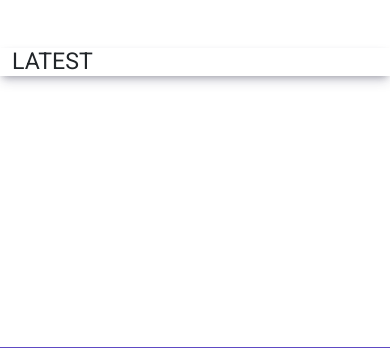
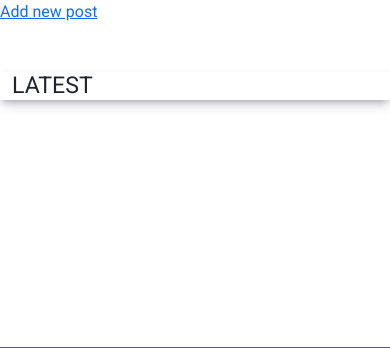
Before and after one commit to bpstephanie/wawa-land, a Django app: page /blog/ in a window 390 px wide. Shown: the part 71-419 px from the top of the page. Run offline with Django 4.2, Linux system fonts and the light colour scheme; data that the repository does not hold is empty; some libraries are stand-ins or nearby versions; some web fonts are replaced.

Commit message:
Add postform

```diff
--- a/blog/urls.py
+++ b/blog/urls.py
@@ -9,6 +9,6 @@ urlpatterns = [
           views.comment_edit, name='comment_edit'),
      path('blog/<slug:slug>/delete_comment/<int:comment_id>',
          views.comment_delete, name='comment_delete'),
-     #path('like/<slug:slug>', views.LikePost.as_view(), name='post_like'),
+     path('add_post/', views.add_post, name='add_post'),
 
 ]
--- a/blog/views.py
+++ b/blog/views.py
@@ -1,10 +1,12 @@
 from django.shortcuts import render, get_object_or_404, reverse
+from django.urls import reverse_lazy
 from django.views import generic
-from django.views.generic import TemplateView, ListView, View
+from django.views.generic import TemplateView, ListView, View, CreateView
 from django.contrib import messages
 from django.http import HttpResponseRedirect
+from slugify import slugify
 from .models import Post, Comment
-from .forms import CommentForm
+from .forms import CommentForm, PostForm
 
 # Create your views here.
 class Home(TemplateView):
@@ -115,20 +117,37 @@ def comment_delete(request, slug, comment_id):
         messages.add_message(request, messages.ERROR, 'You can only delete your own comments!')
 
     return HttpResponseRedirect(reverse('post_detail', args=[slug]))
+
 """
-class LikePost(View):
+class AddNewPost(CreateView):
 
-    Toggles like status on submission of like button on posts.
+    View to add a new blog post.
 
-    def like(self, request, slug, *args, **kwargs):
-        post = get_object_or_404(Post, slug=slug)
+    model = Post
+    form_class = PostForm
+    template_name = 'add_post.html'
+    success_url = reverse_lazy('blog')
 
-        if request.method == 'POST':
-            post.likes.filter(id=request.user.id).exists()
-            post.likes.remove(request.user)
-        else:
-            post.likes.add(request.user)
+    def form_valid(self, form):
 
-        return HttpResponseRedirect(reverse(
-            'post_detail', args=[slug]))
-"""
+        Set the author of the post to the current user before saving.
+
+        form.instance.author = self.request.user
+        return super().form_valid(form)"""
+
+def add_post(request):
+    if request.method == 'POST':
+        #a post was added
+        post_form = PostForm(data=request.POST)
+        if post_form.is_valid():
+            #create a post object but don't save to database yet
+            new_post = post_form.save(commit=False)
+            #assign the current slug and user to the post
+            new_post.author = request.user
+            new_post.slug = slugify(new_post.title)
+            #save post to database
+            new_post.save()
+            return HttpResponsePermanentRedirect(reverse('blog'))
+    else:
+        post_form = PostForm()
+        return render(request, 'add_post.html', {'post_form': post_form})
--- a/event/urls.py
+++ b/event/urls.py
@@ -2,10 +2,10 @@ from django.urls import path
 from . import views
 
 urlpatterns = [
-    path('<slug:slug>/', views.event_detail, name='event_detail'),
-    path('', views.EventList.as_view(), name='event'),
-    path('<slug:slug>/edit_review/<int:review_id>',
+     path('<slug:slug>/', views.event_detail, name='event_detail'),
+     path('<slug:slug>/edit_review/<int:review_id>',
          views.review_edit, name='review_edit'),
-    path('<slug:slug>/delete_review/<int:review_id>',
+     path('<slug:slug>/delete_review/<int:review_id>',
          views.review_delete, name='review_delete'),
+     path('', views.EventList.as_view(), name='event'),
 ]
--- a/templates/base.html
+++ b/templates/base.html
@@ -36,17 +36,17 @@
   <link rel="stylesheet" href="{% static 'css/style.css' %}">
 
   <!-- Favicon -->
-  <link rel="apple-touch-icon" sizes="180x180" href="../static/favicon/apple-touch-icon.png">
-  <link rel="icon" type="image/png" sizes="32x32" href="../static/favicon/favicon-32x32.png">
-  <link rel="icon" type="image/png" sizes="16x16" href="../static/favicon/favicon-16x16.png">
-  <link rel="manifest" href="../static/favicon/site.webmanifest">
+  <link rel="apple-touch-icon" sizes="180x180" href="{% static 'favicon/apple-touch-icon' %}">
+  <link rel="icon" type="image/png" sizes="32x32" href="{% static 'favicon/favicon-32x32.png' %}">
+  <link rel="icon" type="image/png" sizes="16x16" href="{% static 'favicon/favicon-16x16.png' %}">
+  <link rel="manifest" href="{% static 'favicon/site.webmanifest' %}">
 </head>
 
 <body>
   <!-- Navigation Bar -->
   <nav class="navbar navbar-expand-lg navbar-dark bg-dark">
     <div class="container-fluid">
-      <a class="navbar-brand wawa-brand light-text" href="#">Wawa Land<i
+      <a class="navbar-brand wawa-brand light-text" href="{% url 'home' %}">Wawa Land<i
           class="fa-solid fa-hands-holding-child light-text"></i></a>
       <button class="navbar-toggler" type="button" data-bs-toggle="collapse" data-bs-target="#navbarNav"
         aria-controls="navbarNav" aria-expanded="false" aria-label="Toggle navigation">
--- a/templates/blog.html
+++ b/templates/blog.html
@@ -1,6 +1,7 @@
 {% extends "base.html" %}
 
 {% block content %}
+<a class="" href="{% url 'add_post' %}">Add new post</a>
 <div class="container flex-auto mx-auto pb-8 my-5 box-shadow">
     <div class="grid grid-cols-12 gap-7 lg:mx-4">
         <div class="col-span-12  lg:col-span-8">
```
Also changed, not shown: blog/forms.py (+14 -1 lines), blog/templates/blog/post_detail.html (+5 -5 lines), templates/add_post.html (added, +29 -0 lines), event/migrations/0007_event_thumbs_down_event_thumbs_up.py (added), event/migrations/0008_remove_event_thumbs_down_remove_event_thumbs_up_vote_and_more.py (added), event/migrations/0009_remove_event_thumbs_down_remove_event_thumbs_up_and_more.py (added), event/models.py (line endings or trailing spaces).
